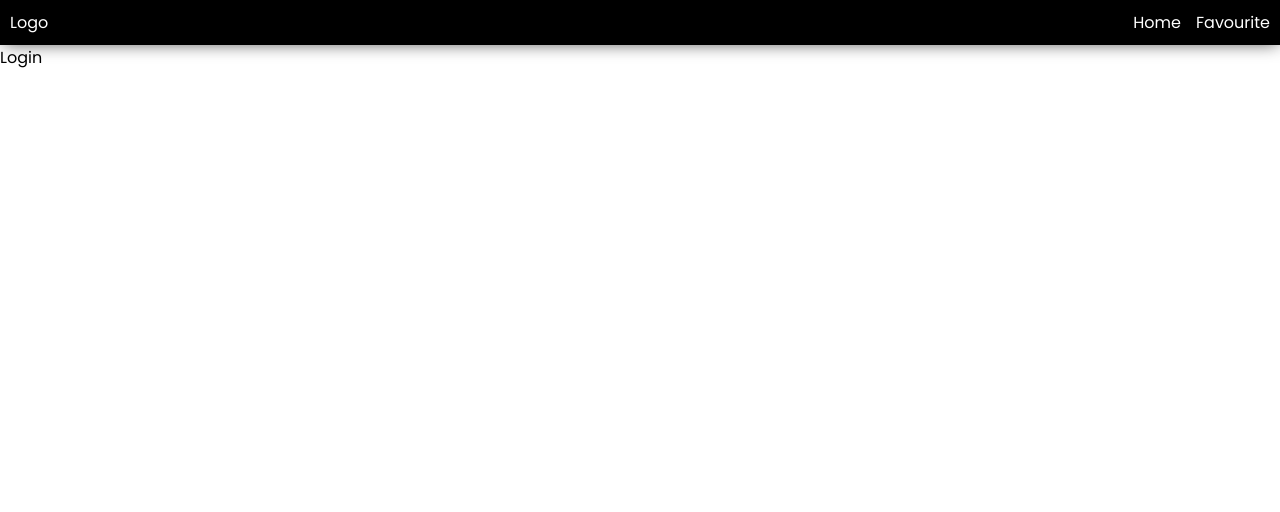
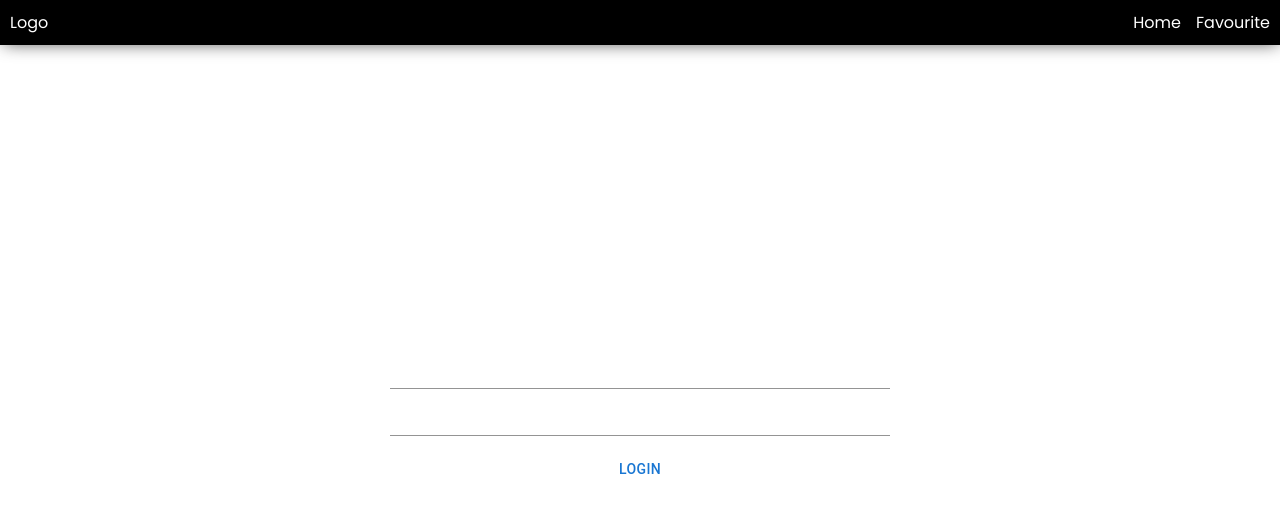
Before and after one commit to jia-wei-00/Error-404, a React (Create React App) app: page / in a window 1280 px wide. Shown: the top 512 px of the page. Built offline with nearby package versions, Linux system fonts and the light colour scheme.

Commit message:
add login style

```diff
--- a/src/pages/home.js
+++ b/src/pages/home.js
@@ -2,6 +2,8 @@ import React, { useEffect } from "react";
 import { observer } from "mobx-react-lite";
 import "../styles/pages/home.scss";
 import { apiStore } from "../store";
+
+console.log(apiStore.coin_list.length, "length");
 
 const Home = () => {
   return (
--- a/src/pages/login.js
+++ b/src/pages/login.js
@@ -1,9 +1,20 @@
+import { Button, Input } from '@mui/material';
 import React from 'react'
-import '../styles/pages/login.scss'
+import '../styles/pages/login.scss';
+import { Wrapper } from '../components';
 
 const Login = () => {
+
   return (
-    <div>Login</div>
+    <Wrapper>
+      <div className='login-box'>
+        <form className='login-form'>
+          <Input type='text' />
+          <Input type='password' />
+          <Button type='submit'>Login</Button>
+        </form>
+      </div>
+    </Wrapper>
   )
 }
 
--- a/src/styles/components/wrapper.scss
+++ b/src/styles/components/wrapper.scss
@@ -1,3 +1,4 @@
 .wrapper {
   max-width: 1440px;
+  margin: 0 auto;
 }
--- a/src/styles/pages/login.scss
+++ b/src/styles/pages/login.scss
@@ -1,3 +1,21 @@
 @import "../variables.scss";
 @import "../_functions.scss";
 @import "../_mixins.scss";
+
+.login {
+  &-box {
+    margin: auto;
+    display: flex;
+    justify-content: center;
+    align-items: center;
+    width: 500px;
+    height: calc(100vh - 45px);
+  }
+
+  &-form {
+    flex-grow: 1;
+    display: flex;
+    flex-direction: column;
+    row-gap: 15px;
+  }
+}
```
Also changed, not shown: 1 other file (tests, documents, lock files or other folders).
